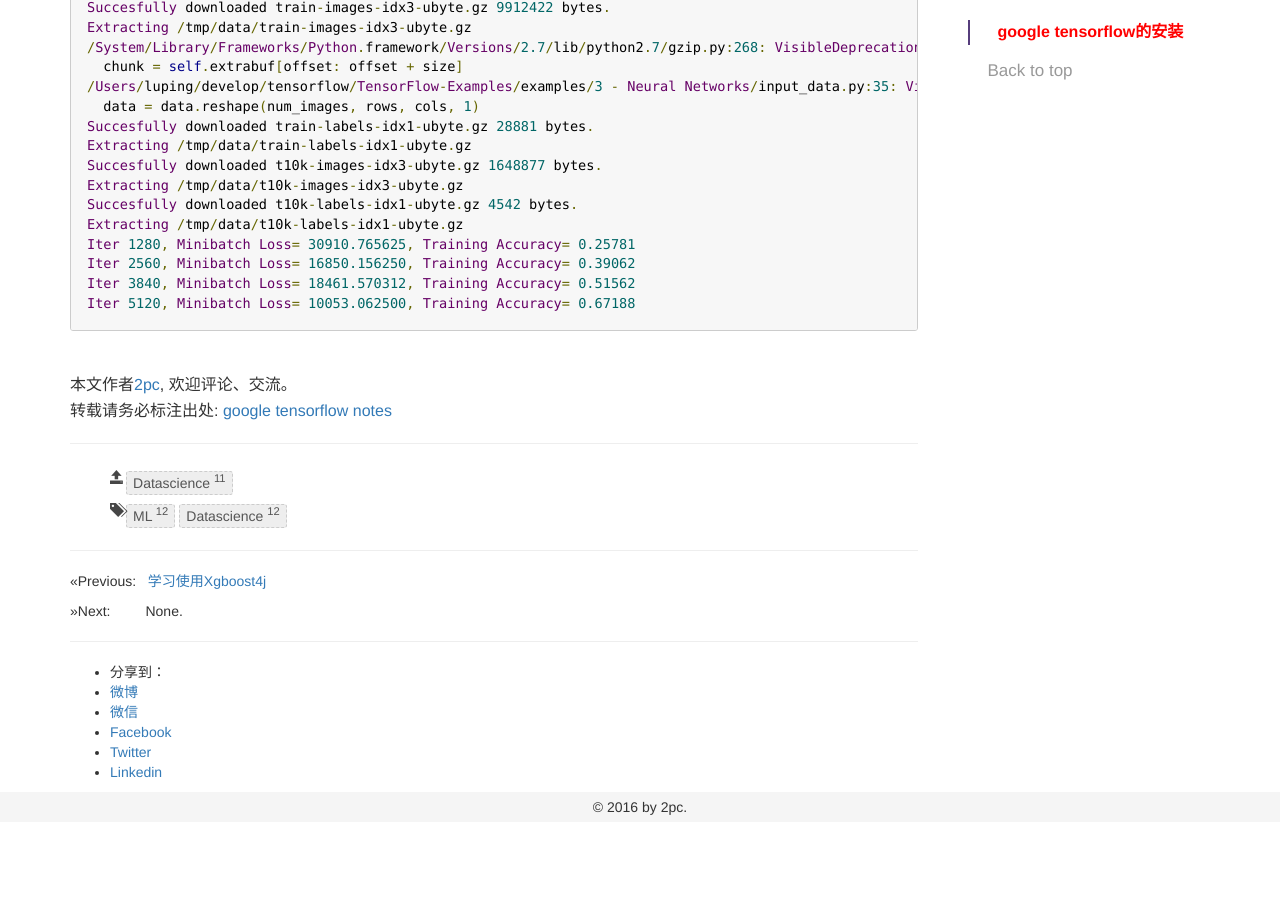
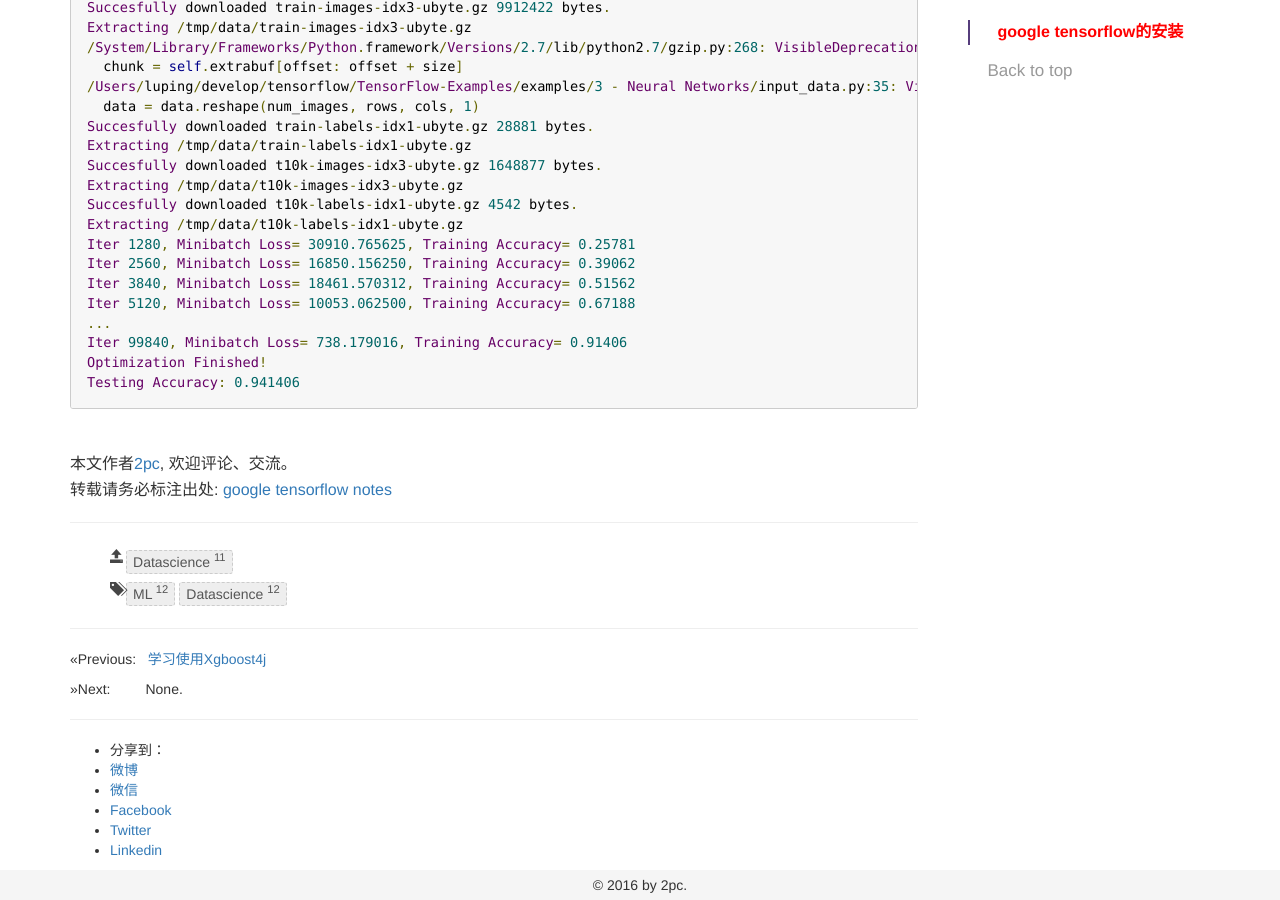
Before and after one commit to luyee/2pc.github.io, a Jekyll site: the page built from _posts/datascience/2016-06-30-tensorflow.md, in a window 1280 px wide and 900 px high, scrolled down 1515 px. Built offline with Jekyll 4.4.1, drawn with Linux system fonts in a browser that asks for light colours; comment, search, counter and statistics services are not loaded; before the commit the page ends 2337 px from its top, so only the background shows below that.

Commit message:
Update 2016-06-30-tensorflow.md

````diff
--- a/_posts/datascience/2016-06-30-tensorflow.md
+++ b/_posts/datascience/2016-06-30-tensorflow.md
@@ -83,4 +83,8 @@ Iter 1280, Minibatch Loss= 30910.765625, Training Accuracy= 0.25781
 Iter 2560, Minibatch Loss= 16850.156250, Training Accuracy= 0.39062
 Iter 3840, Minibatch Loss= 18461.570312, Training Accuracy= 0.51562
 Iter 5120, Minibatch Loss= 10053.062500, Training Accuracy= 0.67188
+...
+Iter 99840, Minibatch Loss= 738.179016, Training Accuracy= 0.91406
+Optimization Finished!
+Testing Accuracy: 0.941406
  ```
````
